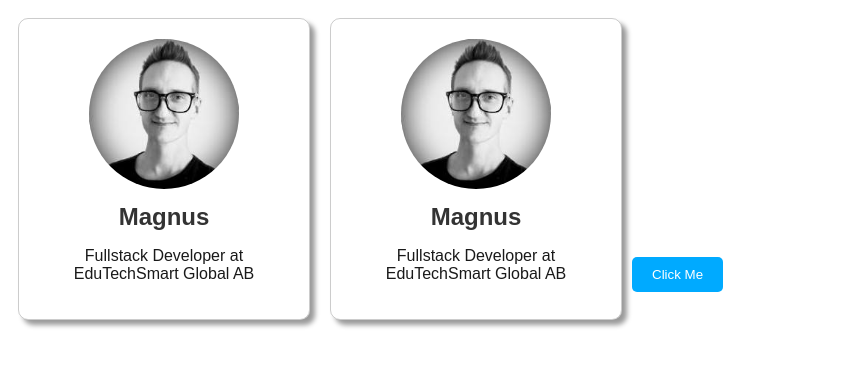
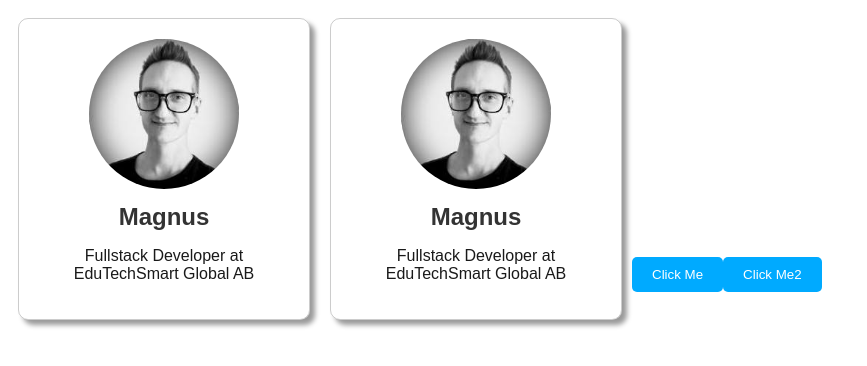
Before and after one commit to mrkarstrom/react-webpage, a React (Vite) app: page / in a window 1280 px wide. Shown: the top 366 px of the page, without its empty margins (0-867 px from the left). Built offline with nearby package versions, Linux system fonts and the light colour scheme.

Commit message:
feat (Button2): Added a Button syled using const.

```diff
--- a/src/App.jsx
+++ b/src/App.jsx
@@ -1,15 +1,16 @@
 import Card from './Card';
-import Button from "./Button/Button";
+import Button from './Button/Button';
+import Button2 from './Button2';
 
 function App() {
-
-  return(
+  return (
     <>
-    <Card/>
-    <Card/>
-    <Button></Button>
+      <Card />
+      <Card />
+      <Button></Button>
+      <Button2 />
     </>
   );
 }
 
-export default App
+export default App;
--- /dev/null
+++ b/src/Button2.jsx
@@ -0,0 +1,13 @@
+function Button2() {
+  const styles2 = {
+    backgroundColor: 'hsl(200, 100%, 50%)',
+    color: '#fff',
+    padding: '10px 20px',
+    borderRadius: '5px',
+    border: 'none',
+    cursor: 'pointer',
+  };
+  return <button style={styles2}>Click Me2</button>;
+}
+
+export default Button2;
```
